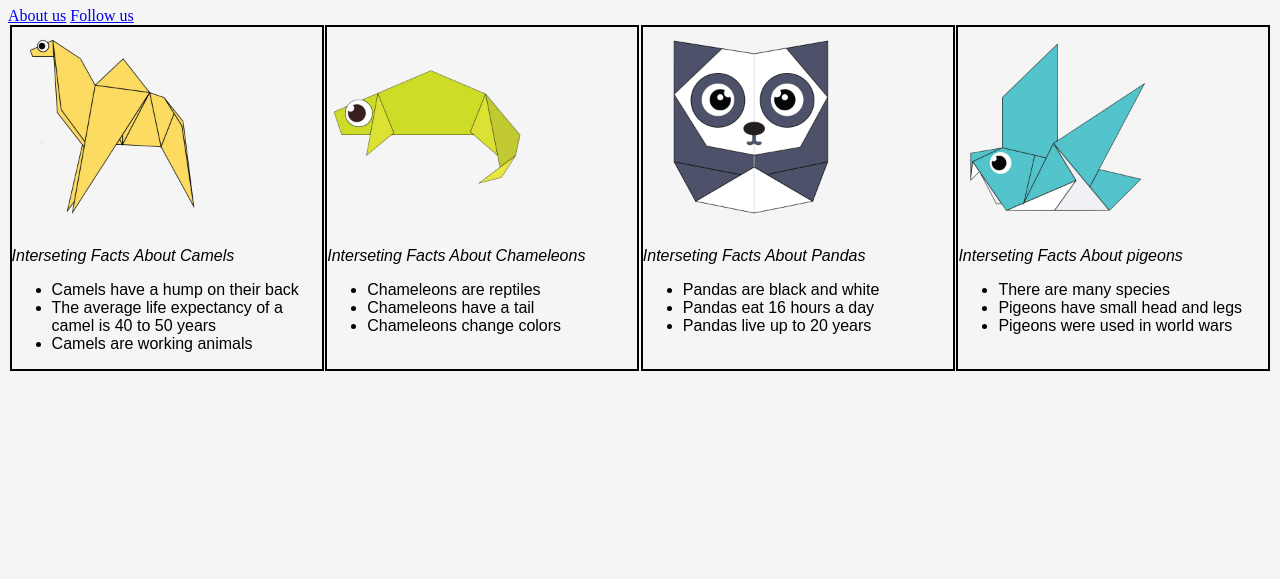
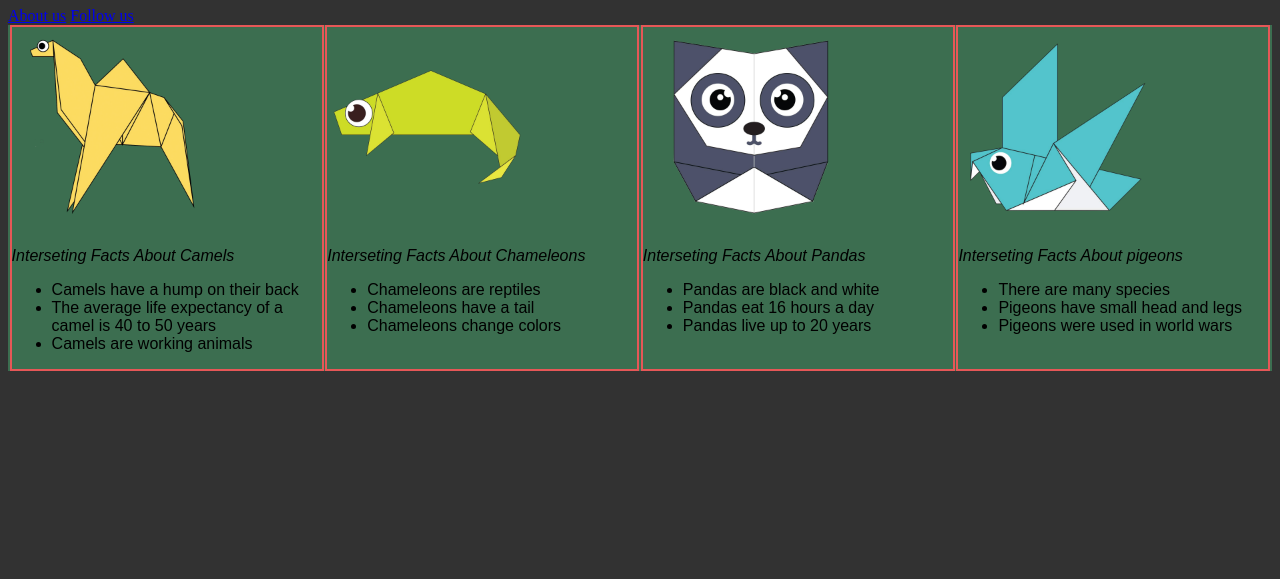
Before and after one commit to Eka416/Origami, a plain HTML site: page index.html in a window 1280 px wide. Shown: the part 221-800 px from the top of the page. Drawn offline with Linux system fonts and the light colour scheme.

Commit message:
Add files via upload

```diff
--- a/style.css
+++ b/style.css
@@ -6,16 +6,17 @@
     color: white;
 }
 body{
-    background-color: whitesmoke;
+    background-color: rgb(50,50, 50);
 }
 .grid{
     display: flex;
     flex-wrap: wrap;
     justify-content: space-evenly;
+    background-color: rgb(60, 110, 80);
 }
 
 .origami{
-    border: 2px solid black;
+    border: 2px solid rgb(230, 87, 87);
     border-radius: 0px;
 
     width: 310px;
```
